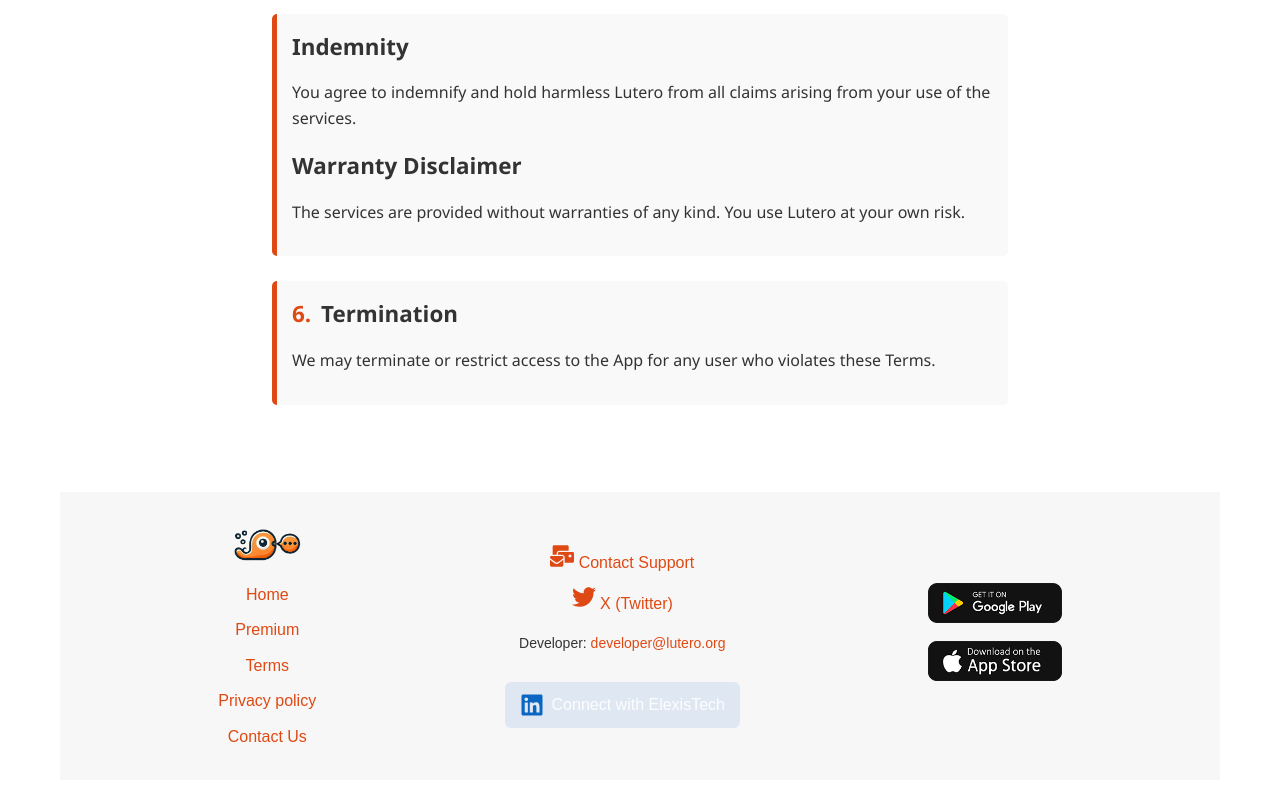
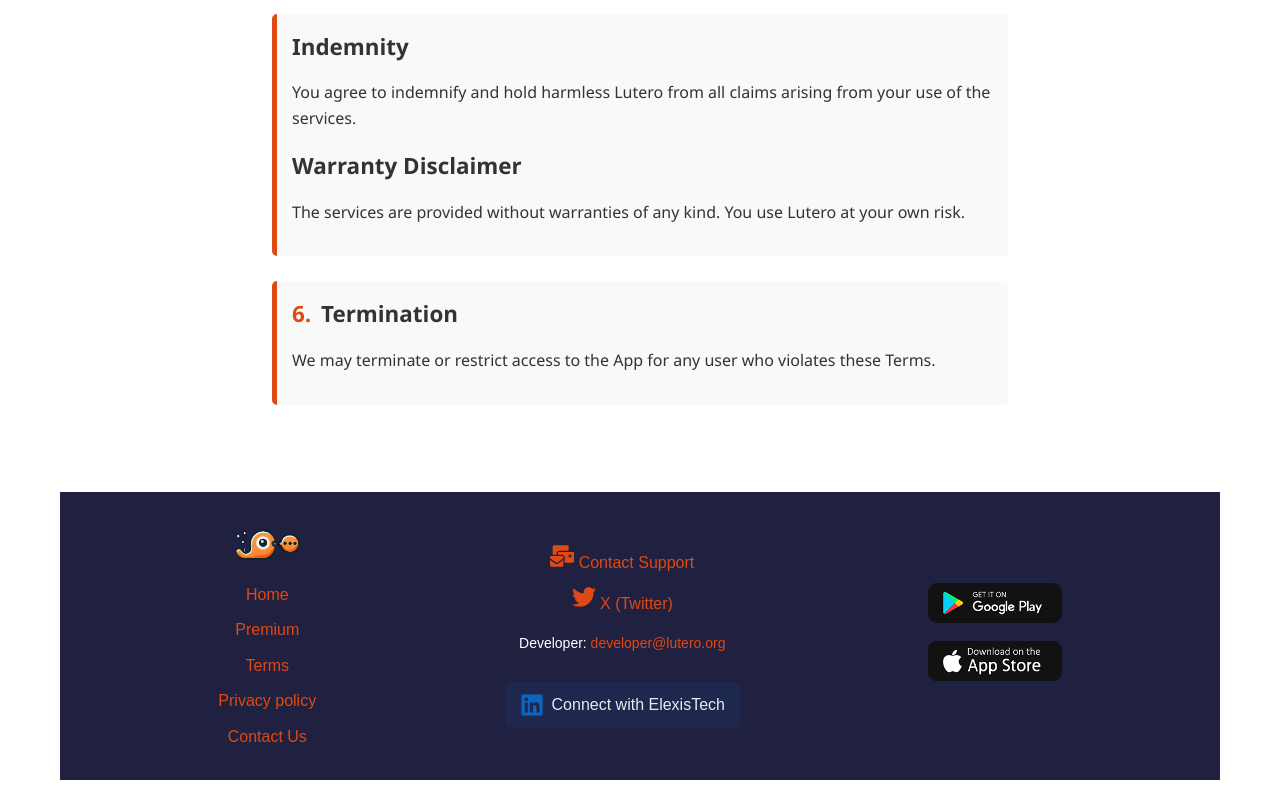
Before and after one commit to chidinma-elekwachi/lutero.org, a React (Create React App) app: page /terms in a window 1280 px wide. Shown: the part 2353-3153 px from the top of the page. Built offline with nearby package versions, Linux system fonts and the light colour scheme.

Commit message:
Footer looks sharp

```diff
--- a/src/pages/styles.css
+++ b/src/pages/styles.css
@@ -586,11 +586,11 @@
 }
 }
 .footer {
-  background-color: #f7f7f7;
+  background-color: rgba(21, 21, 54, 0.95);
   padding: 30px 20px;
   margin-top: 30px;
   font-family: 'Arial', sans-serif;
-  color: #333;
+  color: white;
   text-align: center;
   display: flex;
   align-items: center;
@@ -612,7 +612,7 @@
 
 .footer-link {
   text-decoration: none;
-  color: #007bff;
+  color: orange;
   font-weight: 500;
 }
 
```
Also changed, not shown: src/pages/Footer.css (added).
